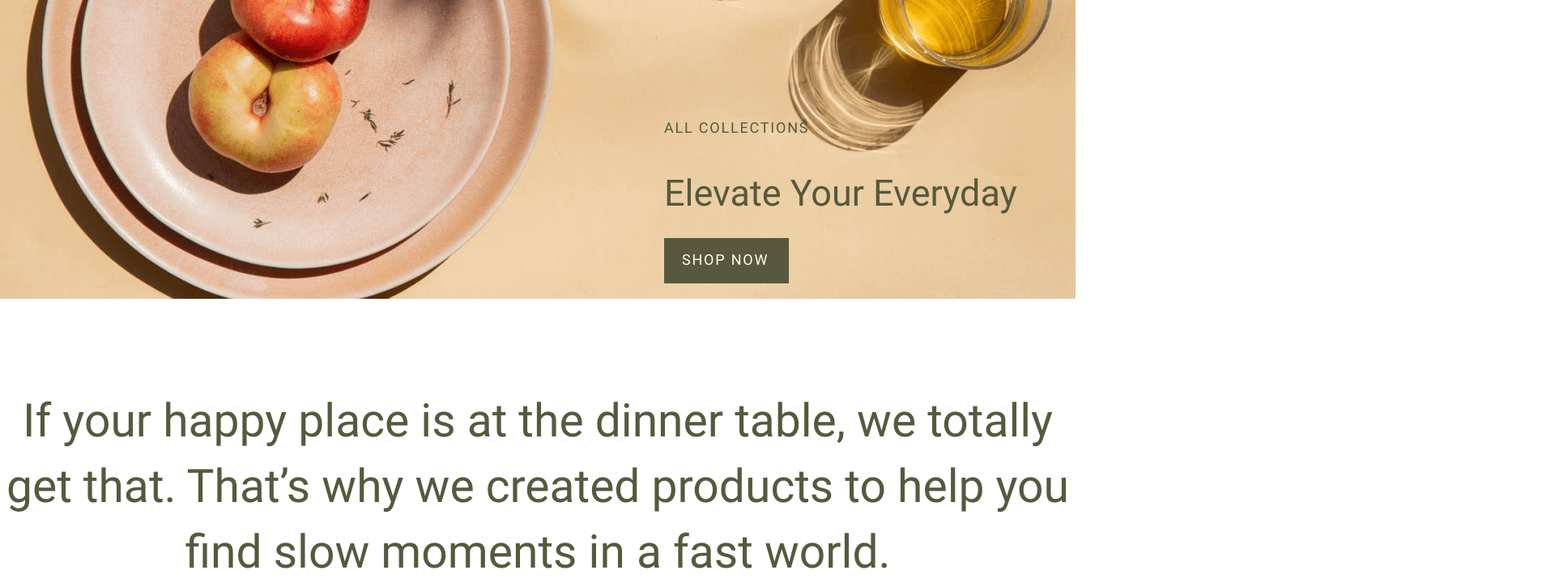
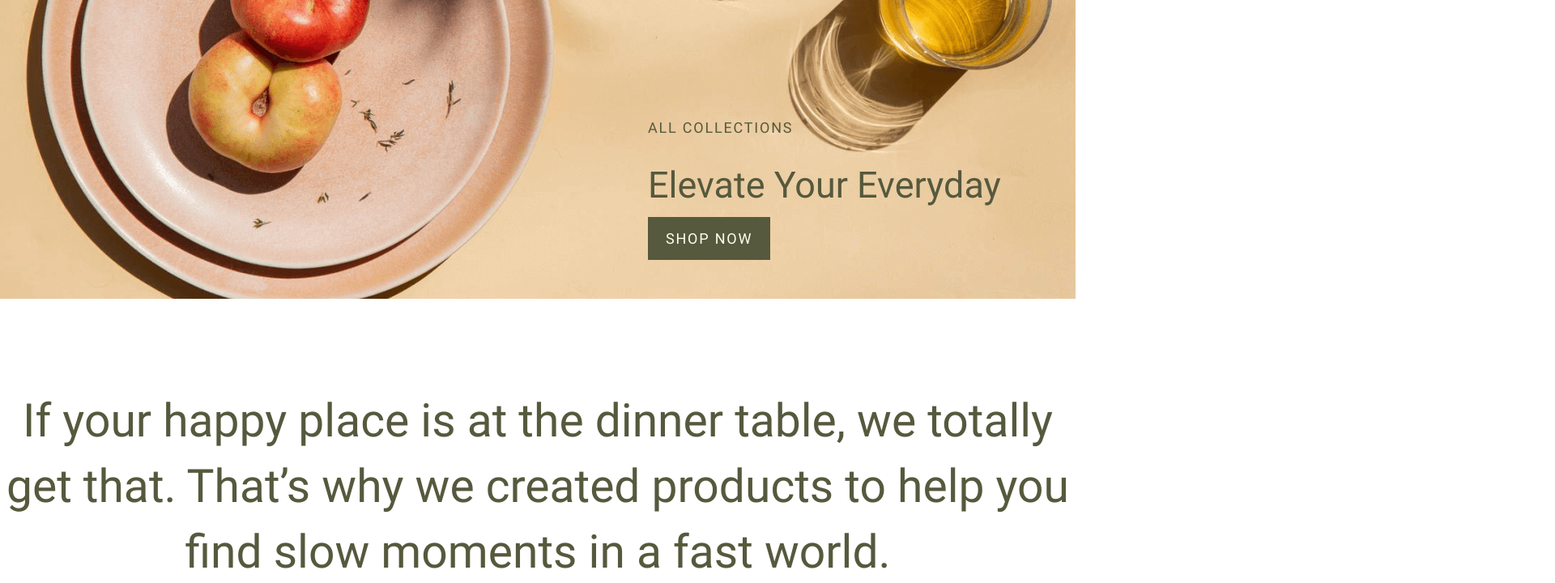
Before and after one commit to Xudoberdi/Kinn-uz, a plain HTML site: page index.html in a window 1280 px wide. Shown: the part 480-1200 px from the top of the page at 81% size, 1920 px wide, since content can reach past the window. Drawn offline with Linux system fonts and the light colour scheme.

Commit message:
three part

```diff
--- a/css/minifier.css
+++ b/css/minifier.css
@@ -123,9 +123,10 @@
   -webkit-box-direction: normal;
   -ms-flex-direction: column;
   flex-direction: column;
-  position: relative;
-  left: 82rem;
-  top: 46rem;
+}
+.remember {
+  margin-top: 46rem;
+  margin-left: 80rem;
 }
 .hero-info {
   font-family: "Roboto";
@@ -149,7 +150,7 @@
   margin-bottom: 2.4rem;
   -ms-flex-wrap: wrap;
   flex-wrap: wrap;
-  width: 119.4rem;
+  width: 44.4rem;
 }
 .hero-link {
   height: 5.6rem;
--- a/index.html
+++ b/index.html
@@ -57,8 +57,8 @@
     </header>
     <main class="main">
       <section class="one-section container">
-        <div class="container">
-          <div class="hero">
+        <div class="hero">
+          <div class="remember">
             <p class="hero-info">ALL COLLECTIONS</p>
             <h1 class="hero-tittle">Elevate Your Everyday</h1>
             <a class="hero-link" href="">SHOP NOW</a>
```
